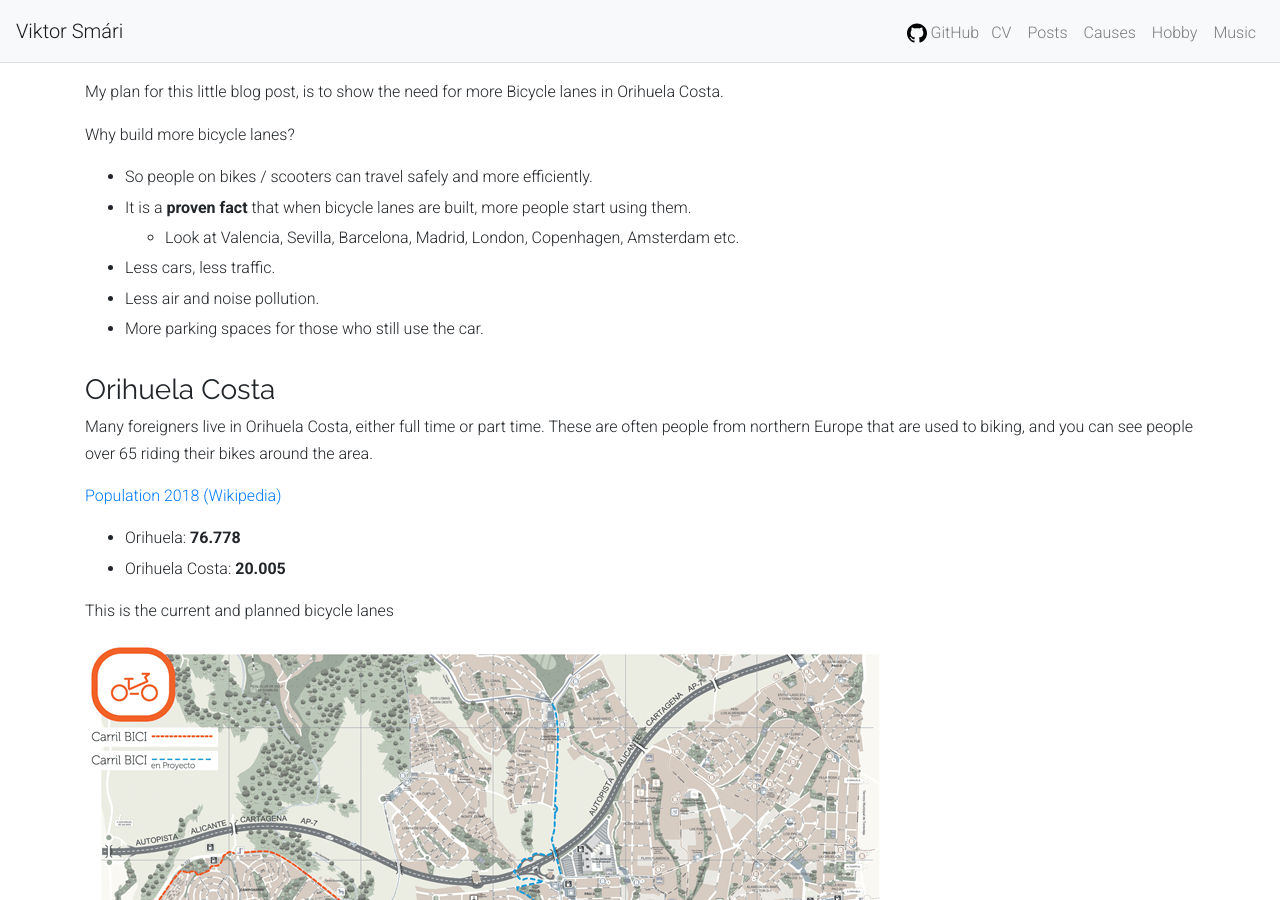
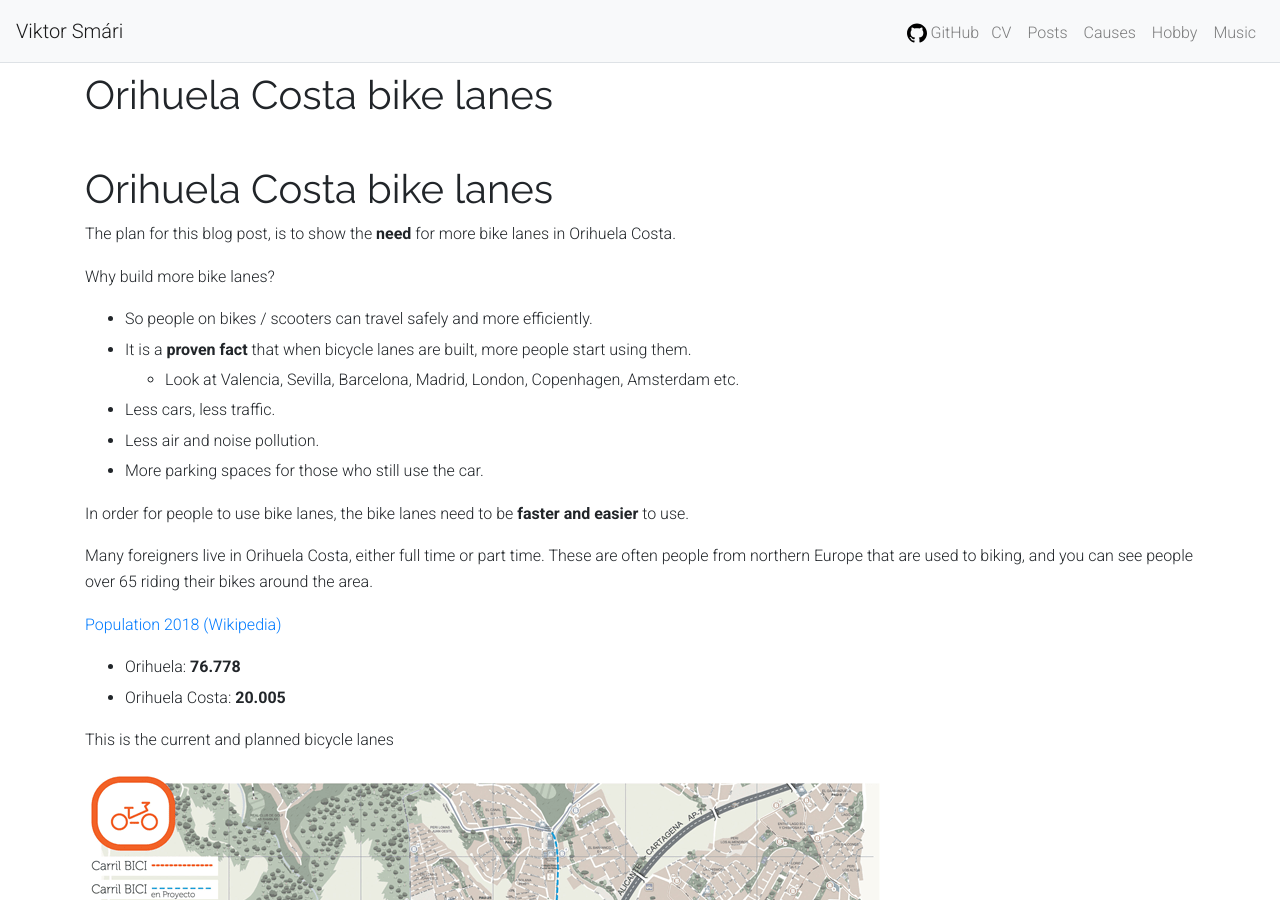
Before and after one commit to viktorsmari/viktorsmari.github.io, a Jekyll site: the page built from orihuela.md, in a window 1280 px wide and 900 px high. Built offline with Jekyll 4.4.1, drawn with Linux system fonts in a browser that asks for light colours; our own code applies the rules of GitHub Pages for plain Markdown files; comment, search, counter and statistics services are not loaded; some of the changed text lies outside the part shown.

Commit message:
Link updates

```diff
--- a/orihuela.md
+++ b/orihuela.md
@@ -1,6 +1,8 @@
-My plan for this little blog post, is to show the need for more Bicycle lanes in Orihuela Costa.
+# Orihuela Costa bike lanes
 
-Why build more bicycle lanes?
+The plan for this blog post, is to show the **need** for more bike lanes in Orihuela Costa.
+
+Why build more bike lanes?
 - So people on bikes / scooters can travel safely and more efficiently.
 - It is a **proven fact** that when bicycle lanes are built, more people start using them.
    - Look at Valencia, Sevilla, Barcelona, Madrid, London, Copenhagen, Amsterdam etc.
@@ -8,7 +10,8 @@
 - Less air and noise pollution.
 - More parking spaces for those who still use the car.
 
-### Orihuela Costa
+In order for people to use bike lanes, the bike lanes need to be **faster and easier** to use.
+
 
 Many foreigners live in Orihuela Costa, either full time or part time.
 These are often people from northern Europe that are used to biking, and you can see people over 65 riding their bikes around the area.
@@ -26,13 +29,14 @@
 </a>
 
 
+Bike lanes on http://www.opencyclemap.org/
+
+Notice how many bike lanes the neighboring city, **Pilar de la Horadada** has.
+
 <a target="_blank" href="http://www.opencyclemap.org/?zoom=14&lat=37.91824&lon=-0.72141&layers=B0000">
   <img src="/assets/orihuela/opencycle.png" class="img-fluid" />
 </a>
 
-Bike lanes on http://www.opencyclemap.org/
-
-Notice how many bike lanes the neighboring city, **Pilar de la Horadada** has.
 
 <br>
 
```
Also changed, not shown: other parts of orihuela.md (+1 -1 lines), index.md (+1 -1 lines).
